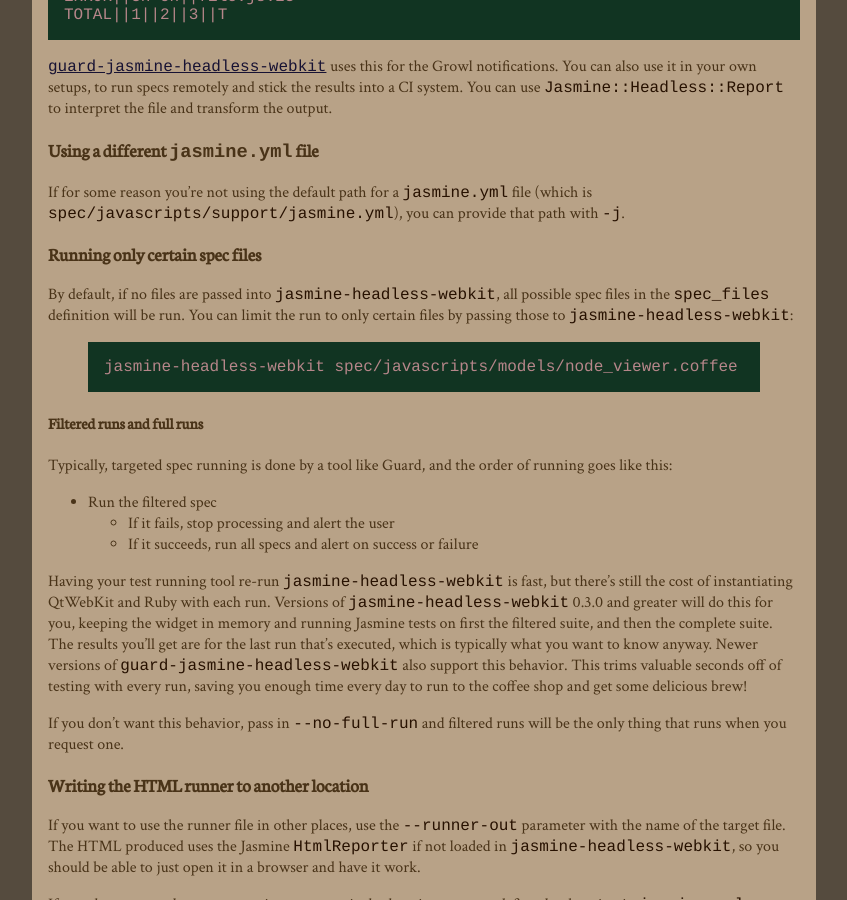
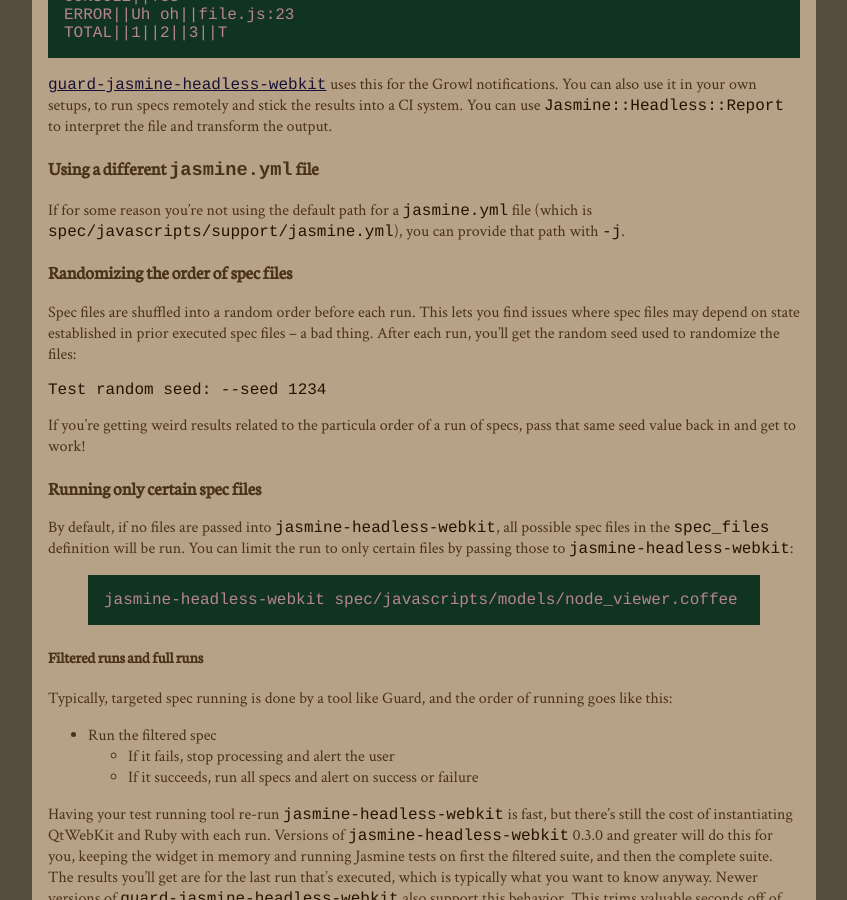
Before and after one commit to johnbintz/jasmine-headless-webkit, a Jekyll site: the page built from index.md, in a window 1280 px wide and 900 px high, scrolled down 7590 px. Shown: the whole window, without its empty margins (216-1063 px from the left). Built offline with Jekyll 4.4.1, drawn with Linux system fonts in a browser that asks for light colours; Markdown is read by kramdown in place of the engine named in the settings; some of the changed text lies outside the part shown.

Commit message:
add seed

```diff
--- a/index.md
+++ b/index.md
@@ -322,6 +322,7 @@
                         [ --report <report file> ]
                         [ --runner-out <html file> ]
                         [ -j / --jasmine-config <path to jasmine.yml> ]
+                        [ --seed <random seed> ]
                         <spec files to run>
 {% endhighlight %}
 
@@ -375,6 +376,16 @@
 
 If for some reason you're not using the default path for a `jasmine.yml` file (which is `spec/javascripts/support/jasmine.yml`),
 you can provide that path with `-j`.
+
+### Randomizing the order of spec files
+
+Spec files are shuffled into a random order before each run. This lets you find issues where spec files may depend on state
+established in prior executed spec files -- a bad thing. After each run, you'll get the random seed used to randomize the files:
+
+`Test random seed: --seed 1234`
+
+If you're getting weird results related to the particula order of a run of specs, pass that same seed value back in
+and get to work!
 
 ### Running only certain spec files
 
```
